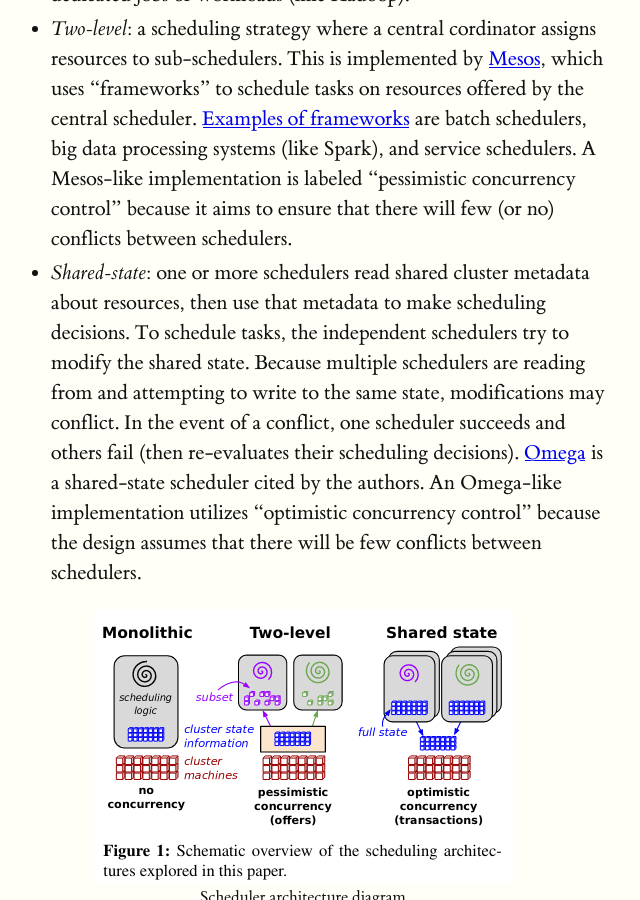
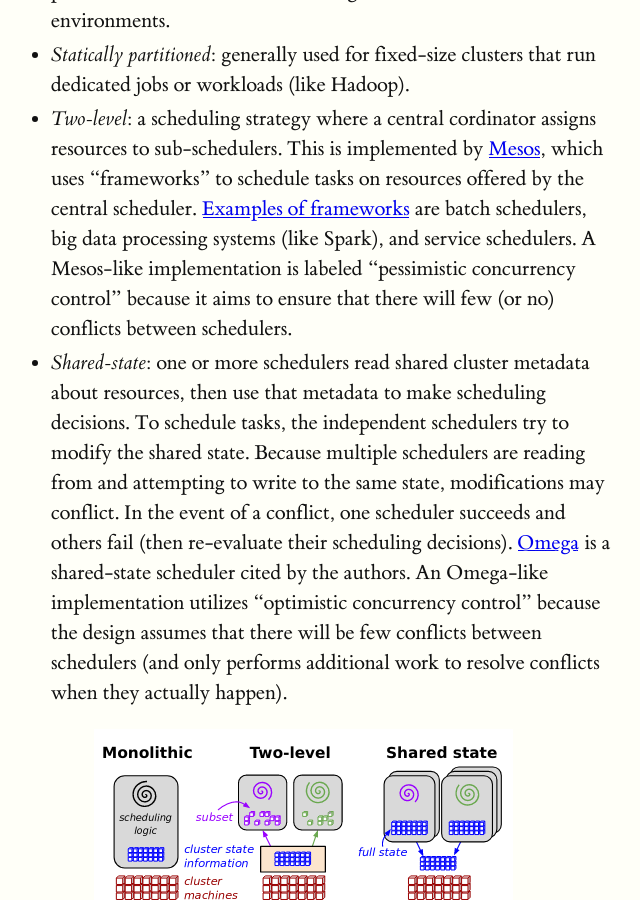
Before and after one commit to mlerner/mlerner.github.io, a Jekyll site: the page built from _posts/2021-10-10-scaling-large-production-clusters-with-partitioned-synchronization.md, in a window 1280 px wide and 900 px high, scrolled down 1843 px. Shown: the whole window, without its empty margins (165-805 px from the left). Built offline with Jekyll 4.4.1, drawn with Linux system fonts in a browser that asks for light colours; some of the changed text lies outside the part shown.

Commit message:
Fix typo

```diff
--- a/_posts/2021-10-10-scaling-large-production-clusters-with-partitioned-synchronization.md
+++ b/_posts/2021-10-10-scaling-large-production-clusters-with-partitioned-synchronization.md
@@ -4,7 +4,7 @@ title: "Scaling Large Production Clusters with Partitioned Synchronization"
 categories:
 ---
 
-_This is the one of the last papers we will be reading from [Usenix ATC](https://www.usenix.org/conference/atc21) and [OSDI](https://www.usenix.org/conference/osdi21). As always, feel free to reach out on [Twitter](https://twitter.com/micahlerner) with feedback or suggestions about papers to read! These paper reviews can [be delivered weekly to your inbox](https://tinyletter.com/micahlerner/), or you can subscribe to the [Atom feed](https://www.micahlerner.com/feed.xml)._
+_This is one of the last papers we will be reading from [Usenix ATC](https://www.usenix.org/conference/atc21) and [OSDI](https://www.usenix.org/conference/osdi21). There are several great conferences coming up over the next few months that I'm excited to read through together. Next week we will be moving on to VLDB (Very Large Data Bases), and SOSP (Symposium on Operating Systems Principles) is coming up later this month. As always, feel free to reach out on [Twitter](https://twitter.com/micahlerner) with feedback or suggestions about papers to read! These paper reviews can [be delivered weekly to your inbox](https://tinyletter.com/micahlerner/), or you can subscribe to the [Atom feed](https://www.micahlerner.com/feed.xml)._
 
 [Scaling Large Production Clusters with Partitioned Synchronization](https://www.usenix.org/system/files/atc21-feng-yihui.pdf)
 
@@ -27,7 +27,7 @@ These requirements are then applied to four existing scheduler architectures{% s
 - _Monolithic_: an architecture with a single instance that lacks parallelism, common in HPC settings or lower-scale cloud environments.
 - _Statically partitioned_: generally used for fixed-size clusters that run dedicated jobs or workloads (like Hadoop).
 - _Two-level_: a scheduling strategy where a central cordinator assigns resources to sub-schedulers. This is implemented by [Mesos](https://people.eecs.berkeley.edu/~alig/papers/mesos.pdf), which uses "frameworks" to schedule tasks on resources offered by the central scheduler. [Examples of frameworks](http://mesos.apache.org/documentation/latest/frameworks/) are batch schedulers, big data processing systems (like Spark), and service schedulers. A Mesos-like implementation is labeled "pessimistic concurrency control" because it aims to ensure that there will few (or no) conflicts between schedulers.
-- _Shared-state_: one or more schedulers read shared cluster metadata about resources, then use that metadata to make scheduling decisions.  To schedule tasks, the independent schedulers try to modify the shared state. Because multiple schedulers are reading from and attempting to write to the same state, modifications may conflict. In the event of a conflict, one scheduler succeeds and others fail (then re-evaluates their scheduling decisions). [Omega](https://static.googleusercontent.com/media/research.google.com/en//pubs/archive/41684.pdf) is a shared-state scheduler cited by the authors. An Omega-like implementation utilizes "optimistic concurrency control" because the design assumes that there will be few conflicts between schedulers.
+- _Shared-state_: one or more schedulers read shared cluster metadata about resources, then use that metadata to make scheduling decisions.  To schedule tasks, the independent schedulers try to modify the shared state. Because multiple schedulers are reading from and attempting to write to the same state, modifications may conflict. In the event of a conflict, one scheduler succeeds and others fail (then re-evaluate their scheduling decisions). [Omega](https://static.googleusercontent.com/media/research.google.com/en//pubs/archive/41684.pdf) is a shared-state scheduler cited by the authors. An Omega-like implementation utilizes "optimistic concurrency control" because the design assumes that there will be few conflicts between schedulers (and only performs additional work to resolve conflicts when they actually happen).
 
 {% maincolumn 'assets/parsync/schedulerarch.png' 'Scheduler architecture diagram sourced from the [Omega paper](https://static.googleusercontent.com/media/research.google.com/en//pubs/archive/41684.pdf)' %}
 
```
